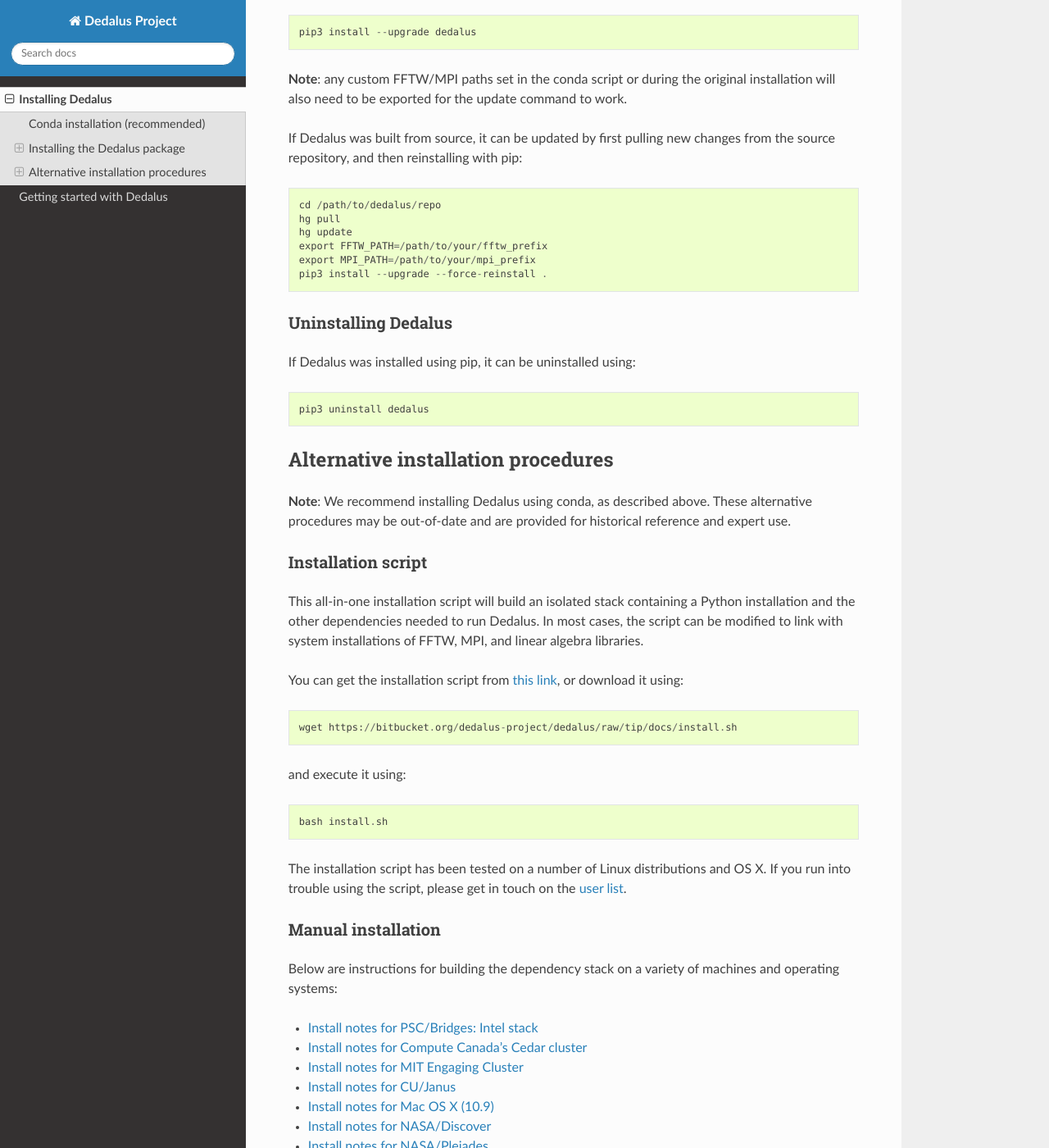
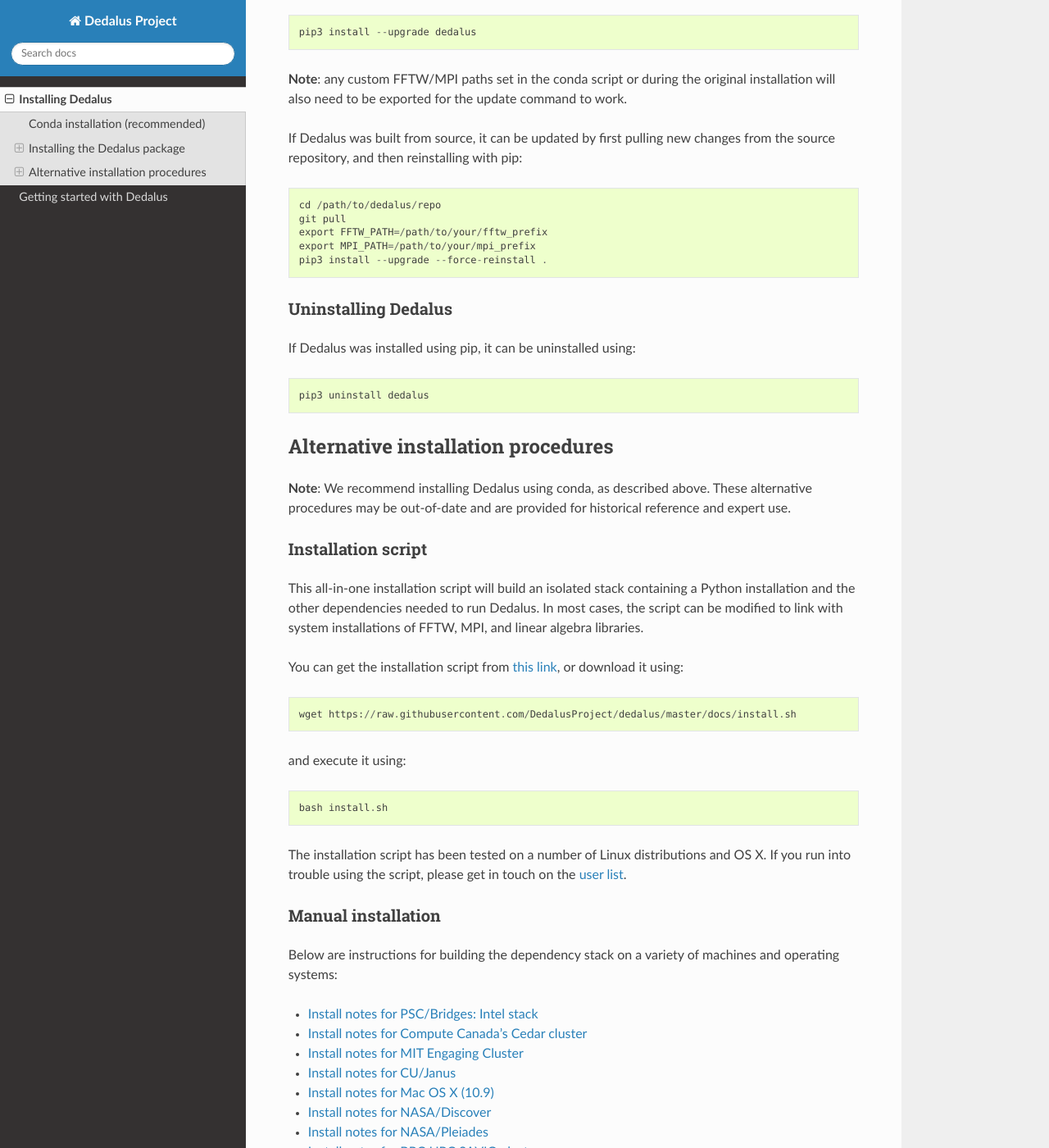
Before and after one commit to DedalusProject/dedalus, a Sphinx documentation site: the page built from docs/installation.rst, in a window 1280 px wide and 1400 px high, scrolled down 1997 px. Shown: the whole window at 82% size. Built offline with Sphinx 7.4.7 and the Read the Docs theme 2.0.0, drawn with Linux system fonts in a browser that asks for light colours; pages that are not in the unit, such as notebooks, are missing from menus; some of the changed text lies outside the part shown.

Commit message:
Update installation.rst

```diff
--- a/docs/installation.rst
+++ b/docs/installation.rst
@@ -58,7 +58,7 @@
 
 Alternately, to build the lastest version of Dedalus from source: clone the repository, set FFTW/MPI paths, and install using pip::
 
-    hg clone https://bitbucket.org/dedalus-project/dedalus
+    git clone https://github.com/DedalusProject/dedalus
     cd dedalus
     export FFTW_PATH=/path/to/your/fftw_prefix
     export MPI_PATH=/path/to/your/mpi_prefix
@@ -77,8 +77,7 @@
 If Dedalus was built from source, it can be updated by first pulling new changes from the source repository, and then reinstalling with pip::
 
     cd /path/to/dedalus/repo
-    hg pull
-    hg update
+    git pull
     export FFTW_PATH=/path/to/your/fftw_prefix
     export MPI_PATH=/path/to/your/mpi_prefix
     pip3 install --upgrade --force-reinstall .
@@ -103,9 +102,9 @@
 This all-in-one installation script will build an isolated stack containing a Python installation and the other dependencies needed to run Dedalus.
 In most cases, the script can be modified to link with system installations of FFTW, MPI, and linear algebra libraries.
 
-You can get the installation script from `this link <https://bitbucket.org/dedalus-project/dedalus/raw/tip/docs/install.sh>`_, or download it using::
+You can get the installation script from `this link <https://raw.githubusercontent.com/DedalusProject/dedalus/master/docs/install.sh>`_, or download it using::
 
-    wget https://bitbucket.org/dedalus-project/dedalus/raw/tip/docs/install.sh
+    wget https://raw.githubusercontent.com/DedalusProject/dedalus/master/docs/install.sh
 
 and execute it using::
 
```
